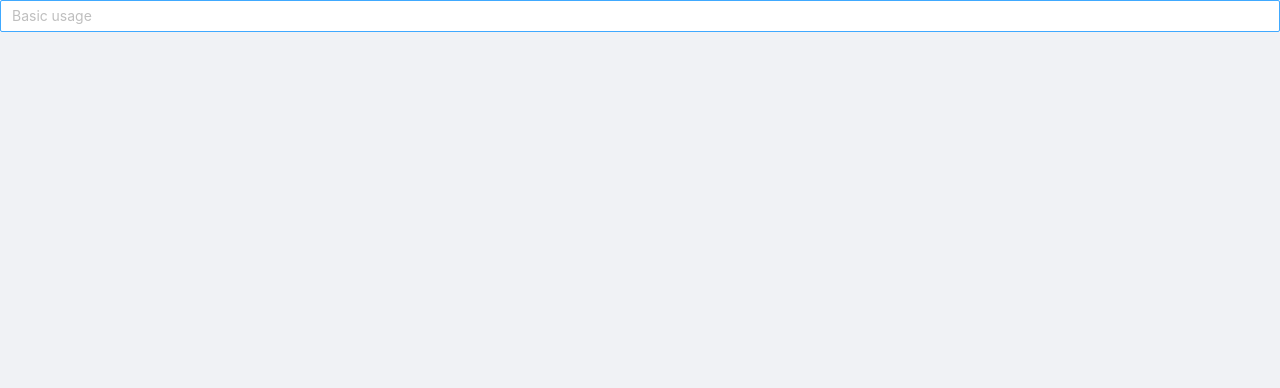
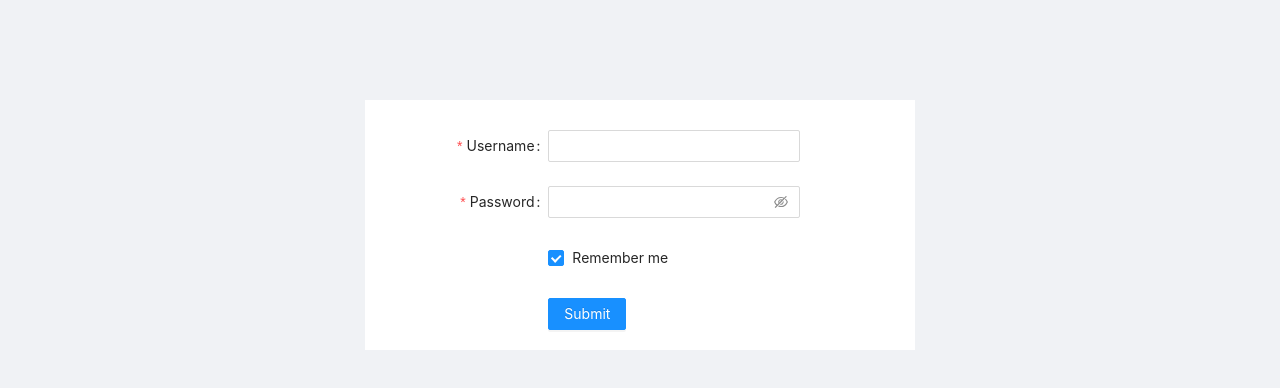
Before and after one commit to DFFF123456/NewDemo, a React (Create React App) app: page /Login in a window 1280 px wide. Shown: the top 388 px of the page. Built offline with nearby package versions, Linux system fonts and the light colour scheme.

Commit message:
‘在原有基础上加入Login页面’

```diff
--- a/src/App.tsx
+++ b/src/App.tsx
@@ -10,7 +10,7 @@ function App() {
     <>
       <BrowserRouter>
         <Routes>
-          <Route path="/" element={<Main />} />
+          <Route path="/:username" element={<Main />} />
           <Route path="/Login" element={<Login/>} />
           <Route path="/Detail/:username/:name" element={<Detail/>} />
         </Routes>
--- a/src/CSS/Login.css
+++ b/src/CSS/Login.css
@@ -1,6 +1,10 @@
 .main{
-  background-color: red;
-  margin: 0 auto;
-  width: 400px;
-  height: 400px;
+  background-color: white;
+  margin: 100px auto;
+  width: 550px;
+  height: 250px;
+  padding-top: 30px;
 }
+body{
+  background-color:#F0F2F5;
+}
--- a/src/Login.tsx
+++ b/src/Login.tsx
@@ -1,10 +1,60 @@
 import React from 'react'
-import { Input } from 'antd';
+
+import { Button, Checkbox, Form, Input } from 'antd';
+import { useNavigate } from "react-router-dom";
+import './CSS/Login.css'
 const Login = () => {
+  const navigate = useNavigate();
+  const onFinish = (values: any) => {
+    console.log(values.username);
+    const url = '/' + values.username;
+    navigate(url);//跳转到主页
+  };
+
+  const onFinishFailed = (errorInfo: any) => {
+    console.log('Failed:', errorInfo);
+  };
   return (
     <>
-      <div className="main">
-        <Input placeholder="Basic usage" />
+      <div className="main" >
+      <Form
+      name="basic"
+      labelCol={{ span: 8 }}
+      wrapperCol={{ span: 11 }}
+      initialValues={{ remember: true }}
+      onFinish={onFinish}
+      onFinishFailed={onFinishFailed}
+      autoComplete="off"
+
+    >
+      <Form.Item
+        label="Username"
+        name="username"
+        rules={[{ required: true, message: 'Please input your username!' }]}
+      >
+      <Input />
+      </Form.Item>
+
+      <Form.Item
+        label="Password"
+        name="password"
+        rules={[{ required: true, message: 'Please input your password!' }]}
+      >
+        <Input.Password />
+      </Form.Item>
+
+      <Form.Item name="remember" valuePropName="checked" wrapperCol={{ offset: 8, span: 16 }}>
+        <Checkbox>Remember me</Checkbox>
+      </Form.Item>
+
+      <Form.Item wrapperCol={{ offset: 8, span: 16 }}>
+        <Button type="primary" htmlType="submit" >
+          Submit
+        </Button>
+      </Form.Item>
+    </Form>
+
+
       </div>
     </>
 
--- a/src/Main.tsx
+++ b/src/Main.tsx
@@ -1,9 +1,9 @@
 import { Avatar, Badge, Layout } from 'antd'
 import {UserOutlined } from '@ant-design/icons';
 import axios from 'axios';
-
+import { useParams} from "react-router-dom";
 import { Input } from 'antd';
-import React, { useEffect, useState } from 'react'
+import React, {  useState } from 'react'
 import './CSS/Main.css'
 import Lists from './Lists';
 import Information from './Information';
@@ -15,6 +15,8 @@ interface Props{
 }
 
 const Main: React.FC<Props> = (props: Props) => {
+  let params = useParams();
+  const username = params.username;
   const [dataSources, setDataSources] = useState([])
   const [inf,setInf]=useState([])
   const onSearch = (e) => {
@@ -47,8 +49,10 @@ const Main: React.FC<Props> = (props: Props) => {
       defaultValue="mojombo"
       style={{width:"400px",marginTop:"12px"}}
     />
-     <span style={{marginLeft:"0px",position:"absolute",right:"50px"}}>
+    <span style={{ marginLeft: "0px", position: "absolute", right: "50px" }}>
+    <p style={{fontSize:"16px",color:"white",marginRight:"10px",display:"inline-block"}}>Welcome!  { username }</p>
       <Badge dot>
+
         <Avatar shape="circle" icon={<UserOutlined />} />
       </Badge>
     </span>
```
